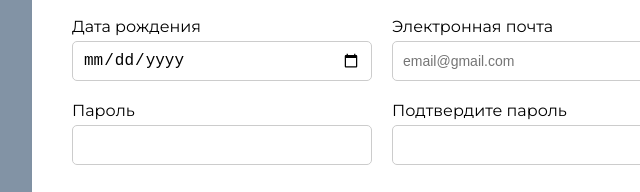
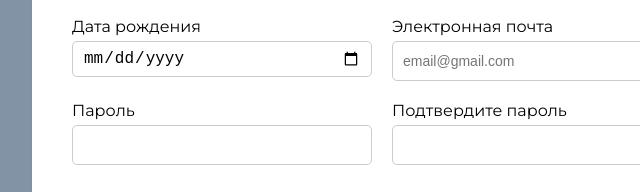
Before and after one commit to vstezhko/CS-task, a plain HTML site: page index.html in a window 1280 px wide. Shown: the part 352-544 px from the top of the page, 258-898 px from the left. Drawn offline with Linux system fonts and the light colour scheme.

Commit message:
feat: fix styles

```diff
--- a/sass/style.scss
+++ b/sass/style.scss
@@ -106,8 +106,8 @@ body {
     input[type="date"] {
       -webkit-appearance: none;
       font-size: 1.6rem !important;
-      height: 40px !important;
-      background-color: white !important;
+      height: calc(1.6rem + 20px) !important;
+      background-color: transparent !important;
     }
 
     input[type="text"],
```
Also changed, not shown: style.css.
